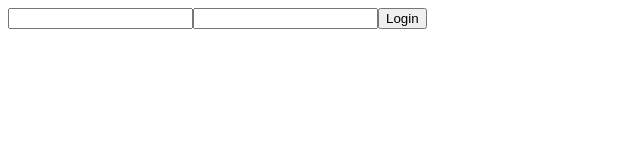
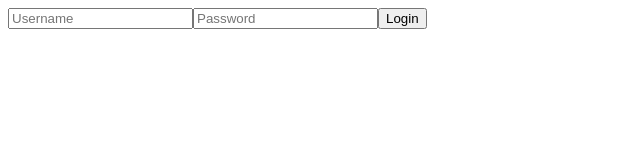
Before and after one commit to BayerTobias/todo-list-frontend, an Angular app: page /login in a window 1280 px wide. Shown: the top 160 px of the page, without its empty margins (0-640 px from the left). Built offline with nearby package versions, Linux system fonts and the light colour scheme.

Commit message:
todos component get data

```diff
--- a/src/app/app-routing.module.ts
+++ b/src/app/app-routing.module.ts
@@ -1,10 +1,12 @@
 import { NgModule } from '@angular/core';
 import { RouterModule, Routes } from '@angular/router';
 import { LoginComponent } from './components/login/login.component';
+import { AllTodosComponent } from './components/all-todos/all-todos.component';
 
 const routes: Routes = [
-  { path: '', component: LoginComponent },
+  { path: '', redirectTo: 'login', pathMatch: 'full' },
   { path: 'login', component: LoginComponent },
+  { path: 'todos', component: AllTodosComponent },
 ];
 
 @NgModule({
--- a/src/app/components/all-todos/all-todos.component.html
+++ b/src/app/components/all-todos/all-todos.component.html
@@ -1 +1,6 @@
 <p>all-todos works!</p>
+
+<div *ngFor="let todo of allTodos">
+  <input type="checkbox" [checked]="todo.checked" />
+  <span>{{ todo.title }}</span>
+</div>
--- a/src/app/components/all-todos/all-todos.component.ts
+++ b/src/app/components/all-todos/all-todos.component.ts
@@ -1,10 +1,19 @@
 import { Component } from '@angular/core';
+import { AuthService } from 'src/app/services/auth.service';
 
 @Component({
   selector: 'app-all-todos',
   templateUrl: './all-todos.component.html',
-  styleUrls: ['./all-todos.component.scss']
+  styleUrls: ['./all-todos.component.scss'],
 })
 export class AllTodosComponent {
+  allTodos: any = [];
 
+  constructor(private authService: AuthService) {}
+
+  async ngOnInit() {
+    this.allTodos = await this.authService.getAllTodos();
+
+    console.log(this.allTodos);
+  }
 }
--- a/src/app/components/login/login.component.html
+++ b/src/app/components/login/login.component.html
@@ -1,5 +1,17 @@
 <form (ngSubmit)="login()">
-  <input type="text" name="username" [(ngModel)]="username" required="" />
-  <input type="password" name="password" [(ngModel)]="password" required />
+  <input
+    type="text"
+    name="username"
+    [(ngModel)]="username"
+    required=""
+    placeholder="Username"
+  />
+  <input
+    type="password"
+    name="password"
+    [(ngModel)]="password"
+    required
+    placeholder="Password"
+  />
   <button type="submit">Login</button>
 </form>
--- a/src/app/components/login/login.component.ts
+++ b/src/app/components/login/login.component.ts
@@ -1,4 +1,5 @@
 import { Component } from '@angular/core';
+import { Router } from '@angular/router';
 import { AuthService } from 'src/app/services/auth.service';
 
 @Component({
@@ -10,17 +11,18 @@ export class LoginComponent {
   username: string = '';
   password: string = '';
 
-  constructor(private authService: AuthService) {}
+  constructor(private authService: AuthService, private router: Router) {}
 
   async login() {
     try {
-      const resp = await this.authService.loginWithUsernameAndPassword(
+      const resp: any = await this.authService.loginWithUsernameAndPassword(
         this.username,
         this.password
       );
 
-      // localStorage.setItem('token', json.token);
+      localStorage.setItem('token', resp['token']);
       console.log(resp);
+      this.router.navigateByUrl('/todos');
     } catch (err) {
       console.error(err);
     }
--- a/src/app/services/auth.service.ts
+++ b/src/app/services/auth.service.ts
@@ -15,4 +15,10 @@ export class AuthService {
 
     return lastValueFrom(this.http.post(url, body));
   }
+
+  async getAllTodos() {
+    const url = environment.baseUrl + '/todos/';
+
+    return lastValueFrom(this.http.get(url));
+  }
 }
```
